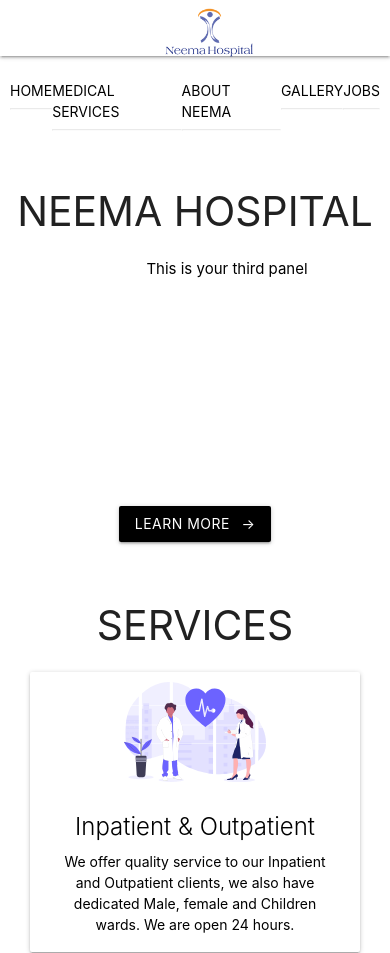
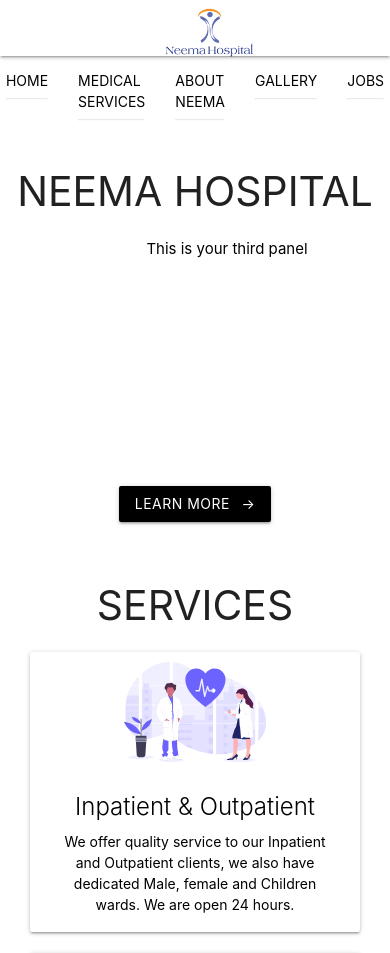
Before and after one commit to kimiti/Neema, a plain HTML site: page index.html in a window 390 px wide. Shown: the top 953 px of the page. Drawn offline with nearby package versions, Linux system fonts and the light colour scheme.

Commit message:
edit res-nav

```diff
--- a/sass/components/_responsiveNav.scss
+++ b/sass/components/_responsiveNav.scss
@@ -1,8 +1,8 @@
-@media screen and (max-width: 700px) {
+@media screen and (max-width: 992px) {
   .navigation {
     &__menus {
       display: flex;
-      justify-content: space-between;
+      justify-content: center;
       padding: 0 10px;
     }
     &__logo {
@@ -17,8 +17,7 @@
     }
     &__link_mobile {
       display: inline-block;
-      padding: 10px 0px;
-      width: 100%;
+      margin: 0 15px;
       transition: 0.5s;
       hr {
         opacity: 0.2;
```
Also changed, not shown: sass/main.css, 1 other file.
